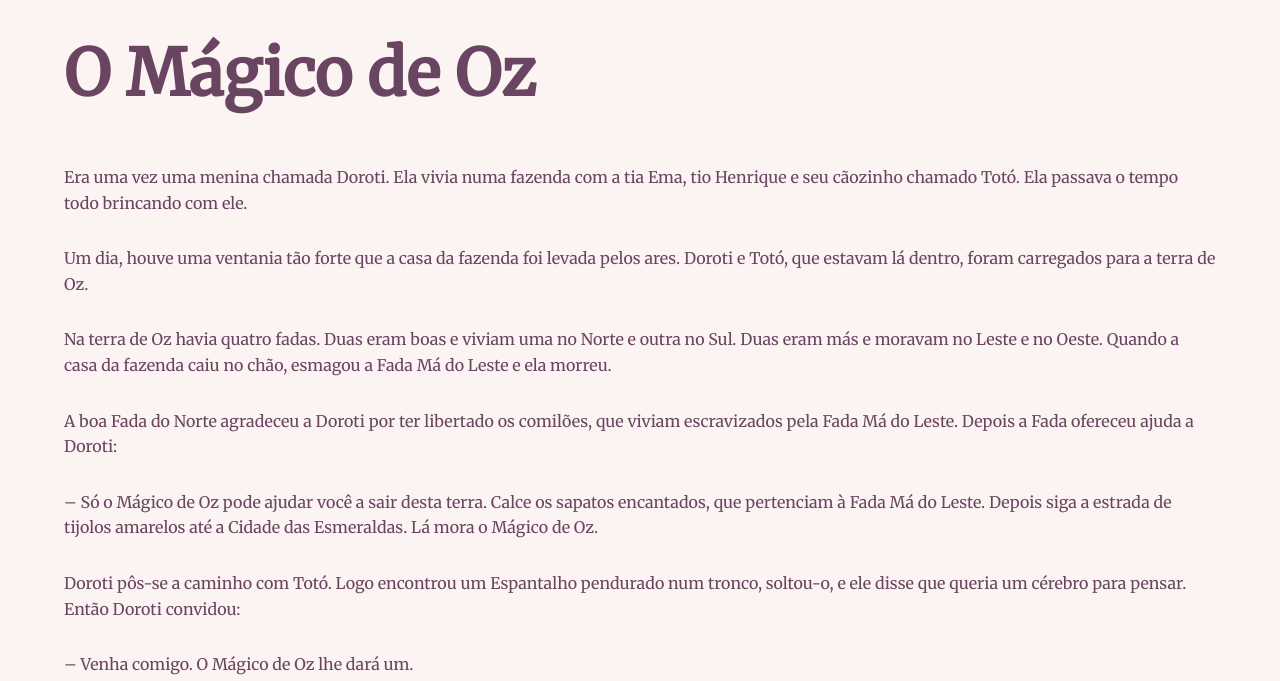
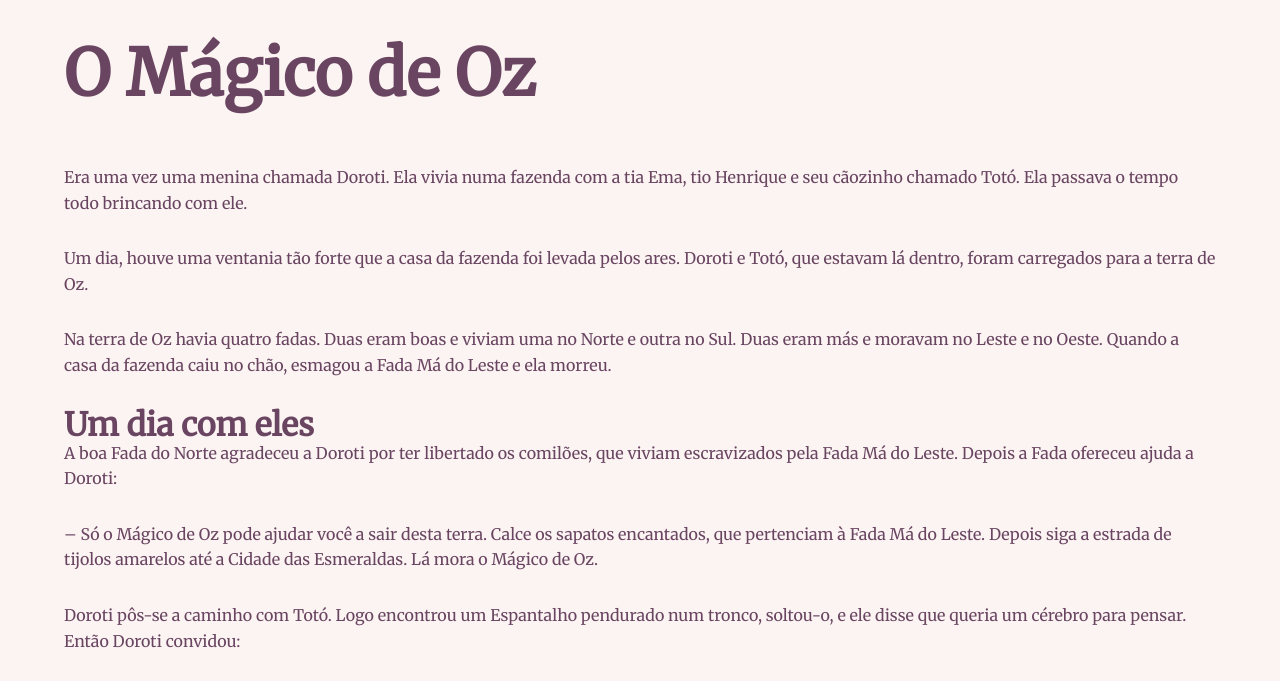
Before and after one commit to marcos-paiva/gnsh, a Gatsby site: page /o-magico-de-oz/ in a window 1280 px wide. Shown: the part 112-793 px from the top of the page. Built offline with nearby package versions, Linux system fonts and the light colour scheme; Gatsby itself is replaced by a stand-in of ours.

Commit message:
Update o-magico-de-oz.md

```diff
--- a/src/tales/o-magico-de-oz.md
+++ b/src/tales/o-magico-de-oz.md
@@ -10,7 +10,7 @@ Um dia, houve uma ventania tão forte que a casa da fazenda foi levada pelos are
 
 Na terra de Oz havia quatro fadas. Duas eram boas e viviam uma no Norte e outra no Sul. Duas eram más e moravam no Leste e no Oeste. Quando a casa da fazenda caiu no chão, esmagou a Fada Má do Leste e ela morreu.
 
-
+## Um dia com eles
 
 A boa Fada do Norte agradeceu a Doroti por ter libertado os comilões, que viviam escravizados pela Fada Má do Leste. Depois a Fada ofereceu ajuda a Doroti:
 
```
